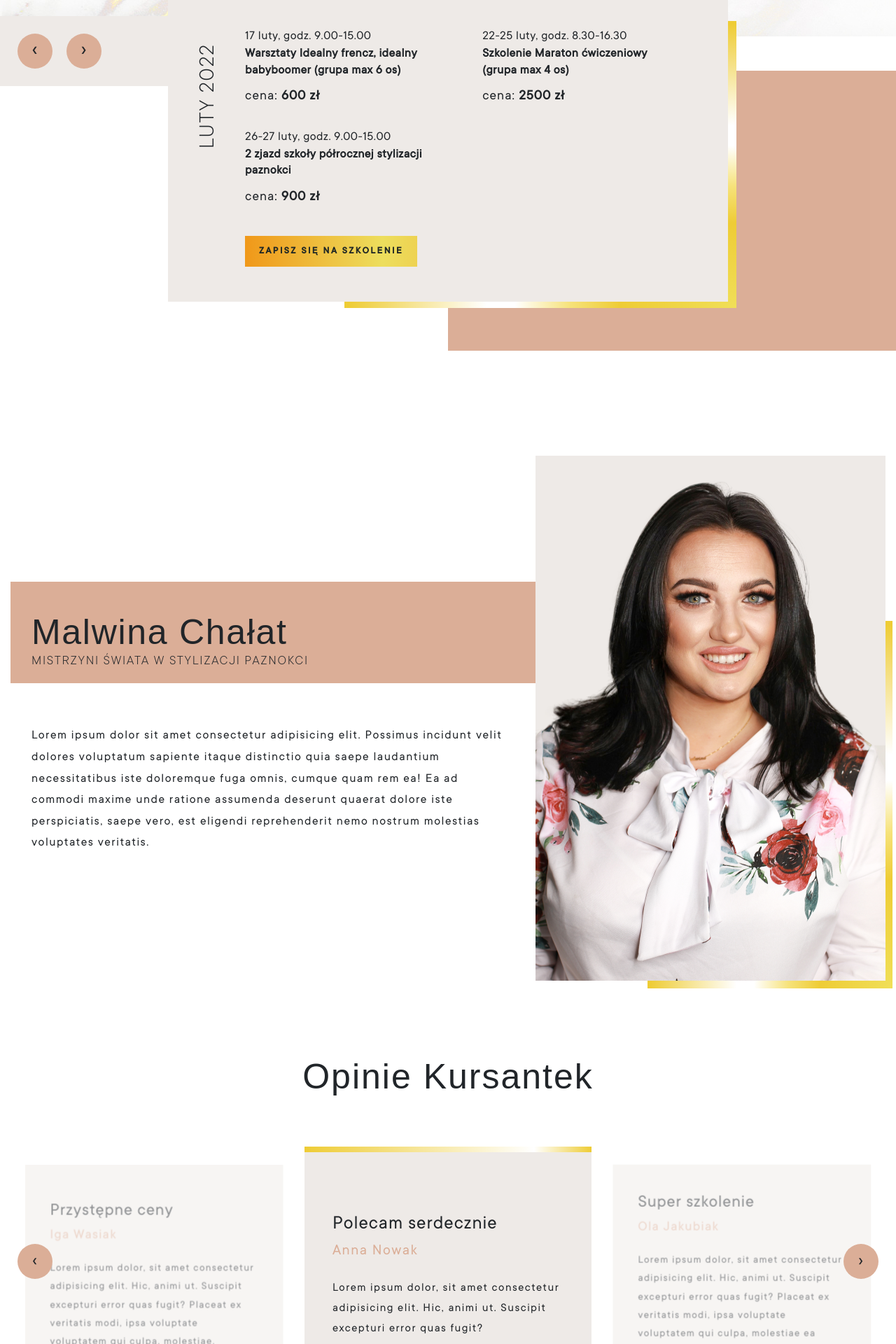
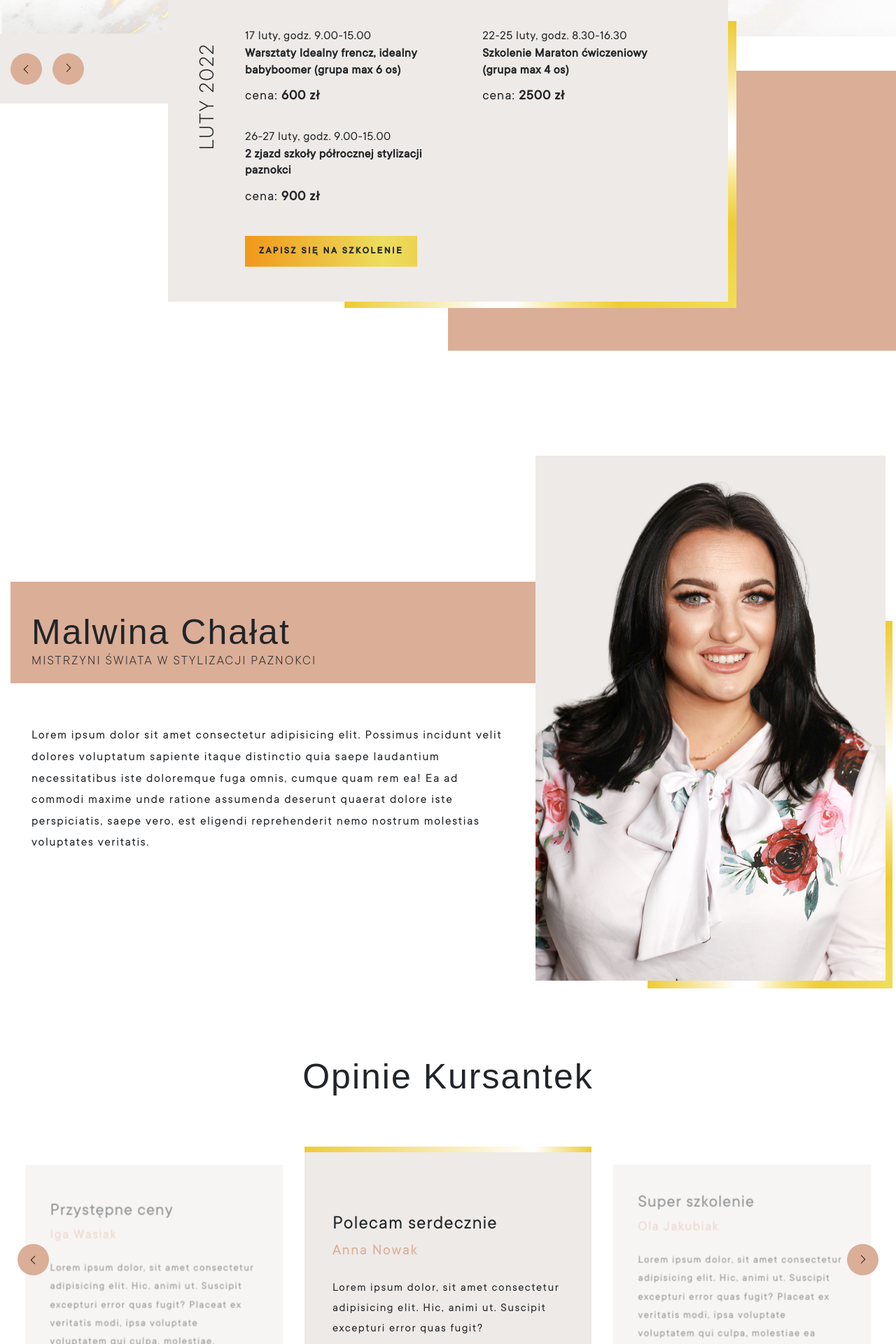
Before and after one commit to magda-surowka/paznokcie-szkolenia-lp, a PHP site: page / in a window 1280 px wide. Shown: the part 960-2880 px from the top of the page at 70% size. Run offline with PHP 8.4, Linux system fonts and the light colour scheme; some web fonts are replaced.

Commit message:
v1.8 modyfikacje

```diff
--- a/include/section-footer.php
+++ b/include/section-footer.php
@@ -1,4 +1,12 @@
 </div> <!-- end of body-wrapper -->
+
+<a href="javascript:" id="return-to-top">
+    <svg version="1.1" xmlns="http://www.w3.org/2000/svg" xmlns:xlink="http://www.w3.org/1999/xlink" x="0px" y="0px"
+        viewBox="0 0 407.436 407.436" style="enable-background:new 0 0 407.436 407.436;" xml:space="preserve">
+        <polygon points="112.814,0 91.566,21.178 273.512,203.718 91.566,386.258 112.814,407.436 315.869,203.718 ">
+        </polygon>
+    </svg>
+</a>
 
 <!-- ============================== SECTION-FOOTER ============================== -->
 <section class="section-footer" id="formularz-zapisu">
--- a/index.php
+++ b/index.php
@@ -279,7 +279,7 @@
                                     </li>
                                     <li>
                                         29 maj, godz. 15.30-21.30
-                                        <h4>Warsztaty MIX MEDIA SUMMER (grupa max 12 os)</h4>
+                                        <h4>Warsztaty MIX MEDIA SUMMER <br> (grupa max 12 os)</h4>
                                         <p class="price">cena:<strong> 400 zł</strong></p>
                                     </li>
                                 </ul>
@@ -298,6 +298,7 @@
             center: true,
             loop: true,
             nav: true,
+            navText: ["<img src='img/icons/arrow.svg'>", "<img src='img/icons/arrow.svg'>"],
             dots: false,
             items: 1,
             autoHeight: true,
@@ -385,6 +386,7 @@
         center: true,
         loop: true,
         nav: true,
+        navText: ["<img src='img/icons/arrow.svg'>", "<img src='img/icons/arrow.svg'>"],
         dots: false,
         items: 3,
         margin: 10,
--- a/library/custom/custom-responsive.less
+++ b/library/custom/custom-responsive.less
@@ -1,8 +1,15 @@
+@media (min-width: 1360px) {
+  section.section-welcome {
+    .wrapper-inner {
+      min-height: 700px;
+    }
+  }
 
-// Large devices (desktops, less than 1200p@media (max-width: 1199.98px) {}
-
-// Medium devices (tablets, less than 992px)
-@media (max-width: 991.98px) {
+  section.section-offer {
+    .wrapper-inner {
+      min-height: 700px;
+    }
+  }
 }
 
 // Small devices (landscape phones, less than 768px)
--- a/library/custom/custom.less
+++ b/library/custom/custom.less
@@ -734,6 +734,8 @@ section.section-offer {
   }
 
   .wrapper-inner {
+    min-height: 700px;
+
     header {
       margin-bottom: 60px;
 
@@ -807,7 +809,7 @@ section.section-offer {
             padding: 20px;
             text-transform: uppercase;
             font-size: 32px;
-            letter-spacing: 1.7px;
+            letter-spacing: 2px;
             font-family: "tt_commonslight";
           }
 
@@ -823,14 +825,15 @@ section.section-offer {
         left: 0;
         display: flex;
         justify-content: flex-start;
+        align-items: center;
         width: 100%;
         height: 100px;
-        gap: 20px;
+        gap: 15px;
 
         &:after {
           position: absolute;
           z-index: -1;
-          top: -25px;
+          top: 0;
           right: 50%;
           content: "";
           background-color: @color2;
@@ -842,27 +845,24 @@ section.section-offer {
         .owl-next {
           background-color: @color1;
           border-radius: 100px;
-          width: 50px;
-          height: 50px;
+          width: 45px;
+          height: 45px;
 
-          span {
-            font-size: 32px;
-            letter-spacing: 1px;
-            margin: 0 5px;
+          img {
+            width: 12px;
           }
         }
 
         .owl-prev {
-          margin-left: 10px;
           transition: transform 350ms;
+          transform: rotate(-180deg);
 
           &:hover {
-            transform: translatex(-7px);
+            transform: translatex(-7px) rotate(-180deg);
           }
         }
 
         .owl-next {
-          margin-right: 10px;
           transition: transform 350ms;
 
           &:hover {
@@ -920,12 +920,12 @@ section.section-about {
         font-family: "Tenor Sans", sans-serif;
         font-size: 50px;
         line-height: 1.7;
-        letter-spacing: 1.7px;
+        letter-spacing: 2px;
       }
 
       p {
         font-size: 19px;
-        letter-spacing: 1.7px;
+        letter-spacing: 2px;
         line-height: 0;
         font-family: "tt_commonslight";
         text-transform: uppercase;
@@ -983,21 +983,21 @@ section.section-testimonials {
         .owl-next {
           background-color: @color1;
           border-radius: 100px;
-          width: 50px;
-          height: 50px;
+          width: 45px;
+          height: 45px;
 
-          span {
-            font-size: 28px;
-            letter-spacing: 1px;
+          img {
+            width: 12px;
           }
         }
 
         .owl-prev {
           margin-left: 10px;
           transition: transform 350ms;
+          transform: rotate(-180deg);
 
           &:hover {
-            transform: translatex(-7px);
+            transform: translatex(-7px) rotate(-180deg);
           }
         }
 
@@ -1144,6 +1144,7 @@ section.section-footer {
 
         span {
           font-size: 22px;
+          letter-spacing: 1.5px;
         }
 
         a {
@@ -1232,16 +1233,17 @@ section.section-footer {
         textarea {
           width: 100%;
           background-color: transparent;
+          padding: 3px 0;
         }
 
         label {
-          margin: 10px 0 10px 0;
+          margin: 0;
           text-align: left;
           font-size: 16px;
+          line-height: 1.7;
+          letter-spacing: 1.5px;
           width: 100%;
           color: #000;
-          line-height: 1.7;
-          letter-spacing: 1.5px;
         }
       }
 
@@ -1250,12 +1252,10 @@ section.section-footer {
         display: block;
         border: none;
         border-radius: 0;
-        padding: 0;
         font-size: 16px;
         line-height: 1.7;
         letter-spacing: 1.5px;
-        margin: 10px 0;
-        padding: 5px 0;
+        padding: 7px 0;
         background-color: transparent;
         cursor: pointer;
       }
```
Also changed, not shown: library/custom/buttons.less (+23 -43 lines), css/style.css, img/icons/arrow.svg (added), js/jquery.functions.js, 1 other file. Lines whose indentation alone changed are shown as unchanged.
